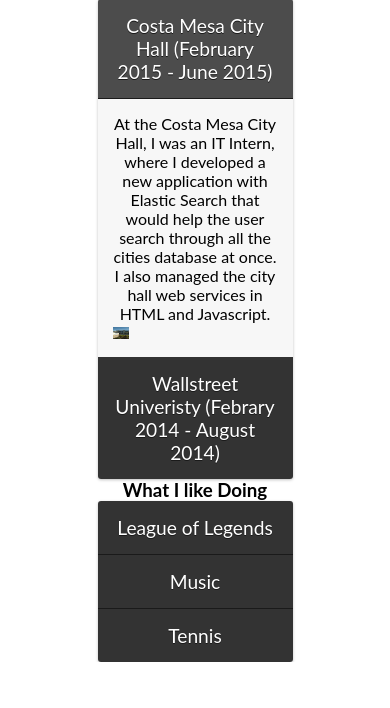
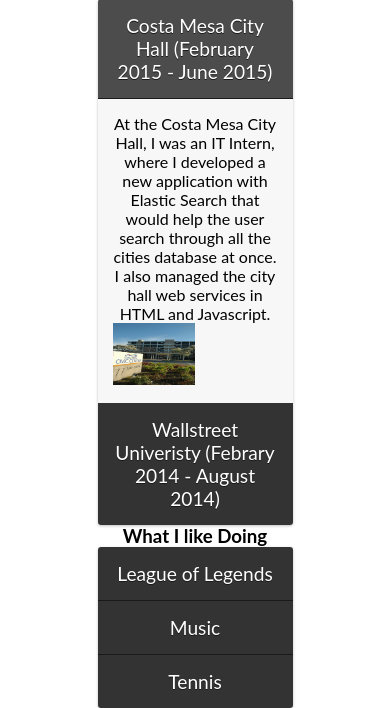
Before and after one commit to m1771vw/m1771vw.github.io, a PHP site: page /aboutme.html in a window 390 px wide, after a click on "Costa Mesa City Hall (February 2015 - June 2015)". Shown: the part 619-1327 px from the top of the page. Before the commit the page ends 1281 px from the top, so only its background shows below. Run offline with PHP 8.4, Linux system fonts and the light colour scheme; some libraries are stand-ins or nearby versions.

Commit message:
50% width

```diff
--- a/css/stylesheet.css
+++ b/css/stylesheet.css
@@ -98,7 +98,7 @@
 
    }
    .testing{
-   	width:10%;
+   	width:50%;
    	height:auto;
    }
     img{
@@ -117,7 +117,7 @@
 
    }
    .testing{
-   	width:10%;
+   	width:50%;
    	height:auto;
    }
     img{
@@ -134,7 +134,7 @@
    	font-size:62.5
    }
    .testing{
-   	width:10%;
+   	width:50%;
    	height:auto;
    }
       img{
```
